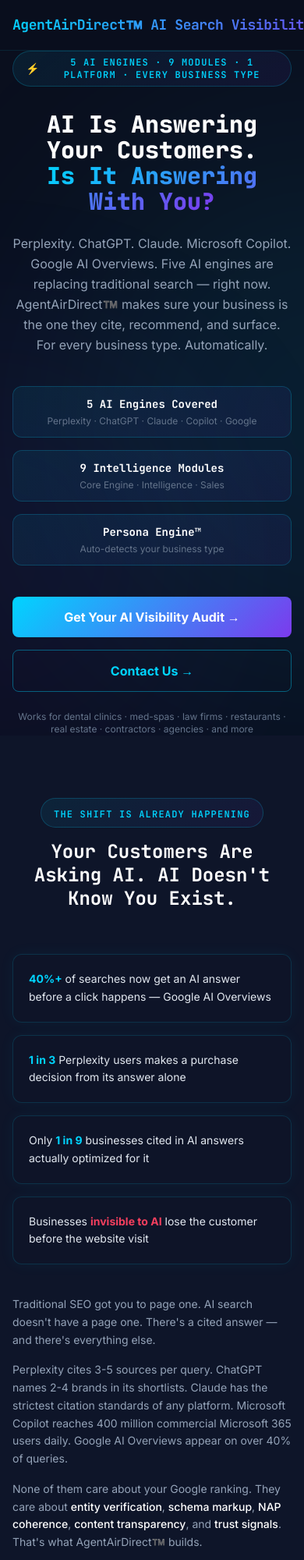
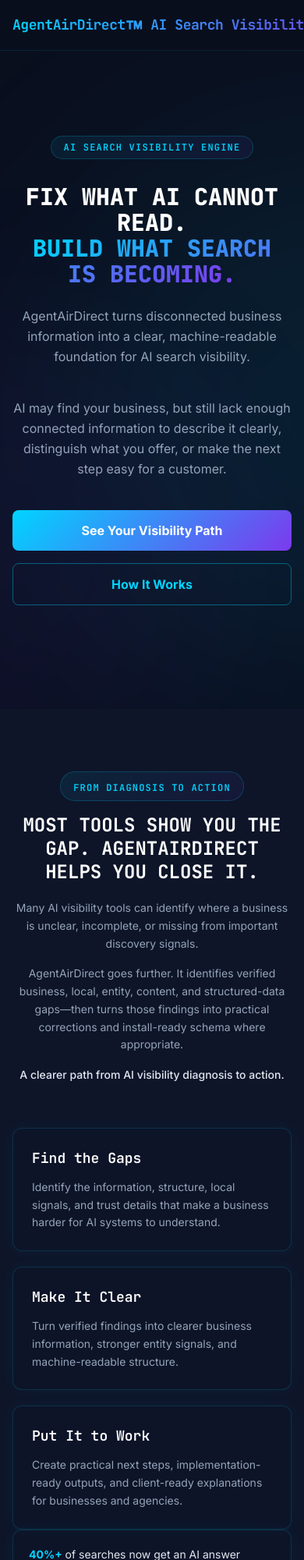
Before and after one commit to lisa-silva/agentairdirect-com, a plain HTML site: page index.html in a window 390 px wide. Shown: the top 2000 px of the page at 78% size. Drawn offline with nearby package versions, Linux system fonts and the light colour scheme.

Commit message:
Updated [index.html](C:\\Users\\on_pu\\Desktop\\agentairdirect-com\\index.html). Replaced the hero messaging and CTA labels/destinations. Reworked the first supporting section into the requested diagnosis-to-action positioning with three existing-style capability cards. Added/confirmed working targets for #opportunities and #how-it-works. Preserved the existing design system, layout, responsiveness, header, footer, and global styling. Verified requested copy, CTA links, anchor targets, and whitespace checks.

```diff
--- a/index.html
+++ b/index.html
@@ -250,23 +250,26 @@ body { background: #0a0f1e; color: #e2e8f0; font-family: 'Inter', sans-serif; }
   <div data-id="33" class="relative z-10 text-center max-w-5xl mx-auto">
     <!-- Tag pill -->
     <div data-id="34" class="inline-flex items-center gap-2 stat-pill rounded-full px-4 py-1.5 mb-8">
-      <span data-id="35" class="text-electric-500 text-sm">⚡</span>
-      <span data-id="36" class="font-display text-xs font-semibold tracking-widest text-electric-500">5 AI ENGINES · 9 MODULES · 1 PLATFORM · EVERY BUSINESS TYPE</span>
+      <span data-id="36" class="font-display text-xs font-semibold tracking-widest text-electric-500">AI SEARCH VISIBILITY ENGINE</span>
     </div>
 
     <!-- Main headline -->
     <h1 data-id="37" class="font-display font-[900] text-3xl sm:text-4xl md:text-5xl lg:text-6xl xl:text-7xl leading-[1.1] mb-6 text-white">
-      AI Is Answering Your Customers.<br data-id="38"/>
-      <span data-id="39" class="gradient-text">Is It Answering With You?</span>
+      FIX WHAT AI CANNOT READ.<br data-id="38"/>
+      <span data-id="39" class="gradient-text">BUILD WHAT SEARCH IS BECOMING.</span>
     </h1>
 
     <!-- Sub-headline -->
     <p data-id="40" class="text-surface-300 text-base md:text-lg lg:text-xl max-w-2xl mx-auto mb-10 leading-relaxed">
-      Perplexity. ChatGPT. Claude. Microsoft Copilot. Google AI Overviews. Five AI engines are replacing traditional search — right now. AgentAirDirect™️ makes sure your business is the one they cite, recommend, and surface. For every business type. Automatically.
+      AgentAirDirect turns disconnected business information into a clear, machine-readable foundation for AI search visibility.
+    </p>
+
+    <p class="text-surface-300 text-base md:text-lg lg:text-xl max-w-2xl mx-auto mb-10 leading-relaxed">
+      AI may find your business, but still lack enough connected information to describe it clearly, distinguish what you offer, or make the next step easy for a customer.
     </p>
 
     <!-- Stat pills -->
-    <div data-id="41" class="flex flex-col sm:flex-row gap-4 justify-center mb-10">
+    <div data-id="41" class="hidden" aria-hidden="true">
       <div data-id="42" class="stat-pill rounded-xl px-5 py-3 text-center">
         <div data-id="43" class="font-display font-bold text-white text-sm">5 AI Engines Covered</div>
         <div data-id="44" class="text-surface-400 text-xs mt-1">Perplexity · ChatGPT · Claude · Copilot · Google</div>
@@ -283,18 +286,36 @@ body { background: #0a0f1e; color: #e2e8f0; font-family: 'Inter', sans-serif; }
 
     <!-- CTA buttons -->
     <div data-id="51" class="flex flex-col sm:flex-row gap-4 justify-center mb-6">
-      <a data-id="52" href="/contact" class="btn-primary text-white font-bold px-8 py-3.5 rounded-lg text-base inline-block text-center">Get Your AI Visibility Audit →</a>
-      <a data-id="53" href="/contact" class="btn-ghost text-electric-500 font-bold px-8 py-3.5 rounded-lg text-base inline-block text-center">Contact Us →</a>
+      <a data-id="52" href="#opportunities" class="btn-primary text-white font-bold px-8 py-3.5 rounded-lg text-base inline-block text-center">See Your Visibility Path</a>
+      <a data-id="53" href="#how-it-works" class="btn-ghost text-electric-500 font-bold px-8 py-3.5 rounded-lg text-base inline-block text-center">How It Works</a>
     </div>
 
-    <p data-id="54" class="text-surface-400 text-xs md:text-sm max-w-lg mx-auto">Works for dental clinics · med-spas · law firms · restaurants · real estate · contractors · agencies · and more</p>
+    <p data-id="54" class="hidden" aria-hidden="true">Works for dental clinics · med-spas · law firms · restaurants · real estate · contractors · agencies · and more</p>
   </div>
 </section>
 
 <!-- ═══════════ SECTION 3 — THE PROBLEM ═══════════ -->
-<section data-id="55" id="how-it-works" class="py-20 md:py-28 px-4 md:px-6" style="background:#0e1529;">
+<section data-id="55" id="opportunities" class="py-20 md:py-28 px-4 md:px-6" style="background:#0e1529;">
   <div data-id="56" class="max-w-7xl mx-auto">
-    <div data-id="57" class="text-center mb-14">
+    <div id="how-it-works">
+      <div class="text-center mb-14">
+        <div class="inline-block stat-pill rounded-full px-4 py-1.5 mb-4">
+          <span class="font-display text-xs font-semibold tracking-widest text-electric-500">FROM DIAGNOSIS TO ACTION</span>
+        </div>
+        <h2 class="font-display font-bold text-2xl md:text-3xl lg:text-4xl text-white leading-tight mb-5">MOST TOOLS SHOW YOU THE GAP.<br class="hidden sm:inline"/> AGENTAIRDIRECT HELPS YOU CLOSE IT.</h2>
+        <div class="text-surface-300 text-sm md:text-base max-w-3xl mx-auto leading-relaxed space-y-4">
+          <p>Many AI visibility tools can identify where a business is unclear, incomplete, or missing from important discovery signals.</p>
+          <p>AgentAirDirect goes further. It identifies verified business, local, entity, content, and structured-data gaps—then turns those findings into practical corrections and install-ready schema where appropriate.</p>
+          <p class="text-surface-200 font-medium">A clearer path from AI visibility diagnosis to action.</p>
+        </div>
+      </div>
+      <div class="grid md:grid-cols-3 gap-5 lg:gap-6">
+        <div class="glow-border rounded-xl p-6 bg-base-800/30 card-hover"><h3 class="font-display font-semibold text-white text-lg mb-3">Find the Gaps</h3><p class="text-surface-300 text-sm leading-relaxed">Identify the information, structure, local signals, and trust details that make a business harder for AI systems to understand.</p></div>
+        <div class="glow-border rounded-xl p-6 bg-base-800/30 card-hover"><h3 class="font-display font-semibold text-white text-lg mb-3">Make It Clear</h3><p class="text-surface-300 text-sm leading-relaxed">Turn verified findings into clearer business information, stronger entity signals, and machine-readable structure.</p></div>
+        <div class="glow-border rounded-xl p-6 bg-base-800/30 card-hover"><h3 class="font-display font-semibold text-white text-lg mb-3">Put It to Work</h3><p class="text-surface-300 text-sm leading-relaxed">Create practical next steps, implementation-ready outputs, and client-ready explanations for businesses and agencies.</p></div>
+      </div>
+    </div>
+    <div data-id="57" class="text-center mb-14" hidden aria-hidden="true">
       <div data-id="58" class="inline-block stat-pill rounded-full px-4 py-1.5 mb-4">
         <span data-id="59" class="font-display text-xs font-semibold tracking-widest text-electric-500">THE SHIFT IS ALREADY HAPPENING</span>
       </div>
@@ -303,7 +324,7 @@ body { background: #0a0f1e; color: #e2e8f0; font-family: 'Inter', sans-serif; }
       </h2>
     </div>
 
-    <div data-id="62" class="grid lg:grid-cols-2 gap-10 mb-16">
+    <div data-id="62" class="grid lg:grid-cols-2 gap-10 mb-16" hidden aria-hidden="true">
       <!-- LEFT — Problem stats -->
       <div data-id="63" class="grid gap-4">
         <div data-id="64" class="glow-border rounded-xl p-5 bg-base-800/50 card-hover">
@@ -331,7 +352,7 @@ body { background: #0a0f1e; color: #e2e8f0; font-family: 'Inter', sans-serif; }
     </div>
 
     <!-- Engine strip -->
-    <div data-id="86" class="grid sm:grid-cols-2 lg:grid-cols-5 gap-3">
+    <div data-id="86" class="grid sm:grid-cols-2 lg:grid-cols-5 gap-3" hidden aria-hidden="true">
       <div data-id="87" class="engine-strip-card rounded-xl p-4">
         <div data-id="88" class="flex items-center gap-2 mb-2">
           <span data-id="89" class="w-2.5 h-2.5 rounded-full bg-sky-500 shrink-0"></span>
```
